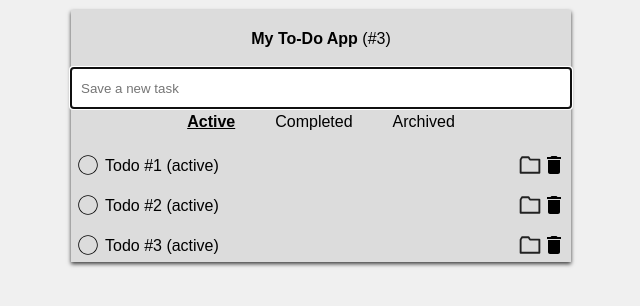
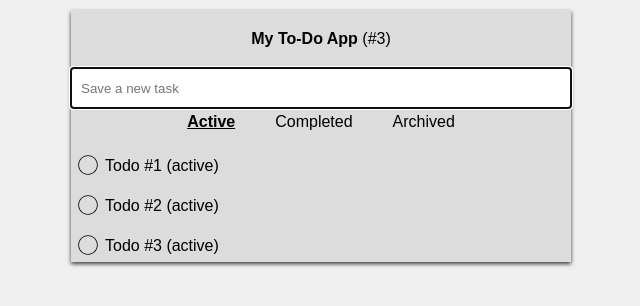
Before and after one commit to ko-dever/my-todo-app-react, a React (Create React App) app: page / in a window 1280 px wide. Shown: the top 306 px of the page, without its empty margins (319-959 px from the left). Built offline with nearby package versions, Linux system fonts and the light colour scheme.

Commit message:
Show archive and delete buttons on mouse over

```diff
--- a/src/components/TodoItem/ItemStyledComponents.js
+++ b/src/components/TodoItem/ItemStyledComponents.js
@@ -8,6 +8,7 @@ const StyledItem = styled.li`
   height: 35px;
   margin : 0 5px 5px;
 
+  overflow: hidden;
   white-space: nowrap;
 `;
 
--- a/src/components/TodoItem/TodoItem.js
+++ b/src/components/TodoItem/TodoItem.js
@@ -2,6 +2,7 @@ import React from 'react';
 import PropTypes from 'prop-types';
 
 import { ContextTodoItems } from '../../contexts/ContextTodoItems';
+
 import {
   StyledItem,
   StyledTitle
@@ -14,15 +15,57 @@ import {
 } from '../TodoItemButtons';
 
 
-/**
- * Component's function
- *
- * @param {Object} props - Component's props
- * @param {Object} props.todo - A Todo object
- * @return {JSX.Element}
- */
-const TodoItem = ( { todo } ) => (
-  <StyledItem>
+class TodoItem extends React.Component {
+
+  static defaultProps = {
+    todo: {
+      id  : 'todo#' + (+new Date()),
+      text: 'TODO_DEFAULT_TEXT',
+    },
+  };
+
+
+  static propTypes = {
+    // This component is used in a loop, and thus it requires a `key` prop, but
+    // it must not be checked here as it is only for React internal's mechanisms
+
+    todo: PropTypes.shape({
+      id         : PropTypes.string.isRequired,
+      text       : PropTypes.string.isRequired,
+      createdAt  : PropTypes.instanceOf( Date ),
+      archivedAt : PropTypes.instanceOf( Date ),
+      completedAt: PropTypes.instanceOf( Date ),
+    }),
+  };
+
+
+  state = {
+    mouseIsOver: false,
+  };
+
+
+  handleMouseEnter = () => {
+    this.setState( prevState => ({
+      mouseIsOver: !prevState.mouseIsOver,
+    }));
+  };
+
+
+  handleMouseLeave = () => {
+    this.setState( prevState => ({
+      mouseIsOver: !prevState.mouseIsOver,
+    }));
+  };
+
+
+  render() {
+    const { todo } = this.props;
+
+    return (
+      <StyledItem
+        onMouseEnter={ this.handleMouseEnter }
+        onMouseLeave={ this.handleMouseLeave }
+      >
         <ContextTodoItems.Consumer>
           { ({ complete, archive, remove }) => (
             // `delete` is already a reserved keyword
@@ -41,6 +84,8 @@ const TodoItem = ( { todo } ) => (
               <StyledTitle>{ todo.text }</StyledTitle>
 
 
+              { this.state.mouseIsOver && (
+                <React.Fragment>
                   <ButtonArchive
                     onClick={ () => { archive( todo.id ) } }
                     isArchived={ todo.archivedAt ? true : false }
@@ -50,36 +95,16 @@ const TodoItem = ( { todo } ) => (
                   <ButtonDelete
                     onClick={ () => { remove( todo.id ) } }
                   />
+                </React.Fragment>
+              )}
 
             </React.Fragment>
-
           )}
         </ContextTodoItems.Consumer>
       </StyledItem>
     );
-
-
-// Component's default props
-TodoItem.defaultProps = {
-  todo: {
-    id  : 'todo#' + (+new Date()),
-    text: 'TODO_DEFAULT_TEXT',
-  },
-};
-
-
-// Component props typechecking
-TodoItem.propTypes = {
-  // This component is used in a loop, and thus it requires a `key` prop.
-  // But this `key`, proper to React internal's mechanisms, must not be checked here
-
-  todo: PropTypes.shape({
-    id         : PropTypes.string.isRequired,
-    text       : PropTypes.string.isRequired,
-    archivedAt : PropTypes.instanceOf( Date ),
-    completedAt: PropTypes.instanceOf( Date ),
-  }),
-};
+  }
+}
 
 
 export default TodoItem;
```
Lines whose indentation alone changed are shown as unchanged.
